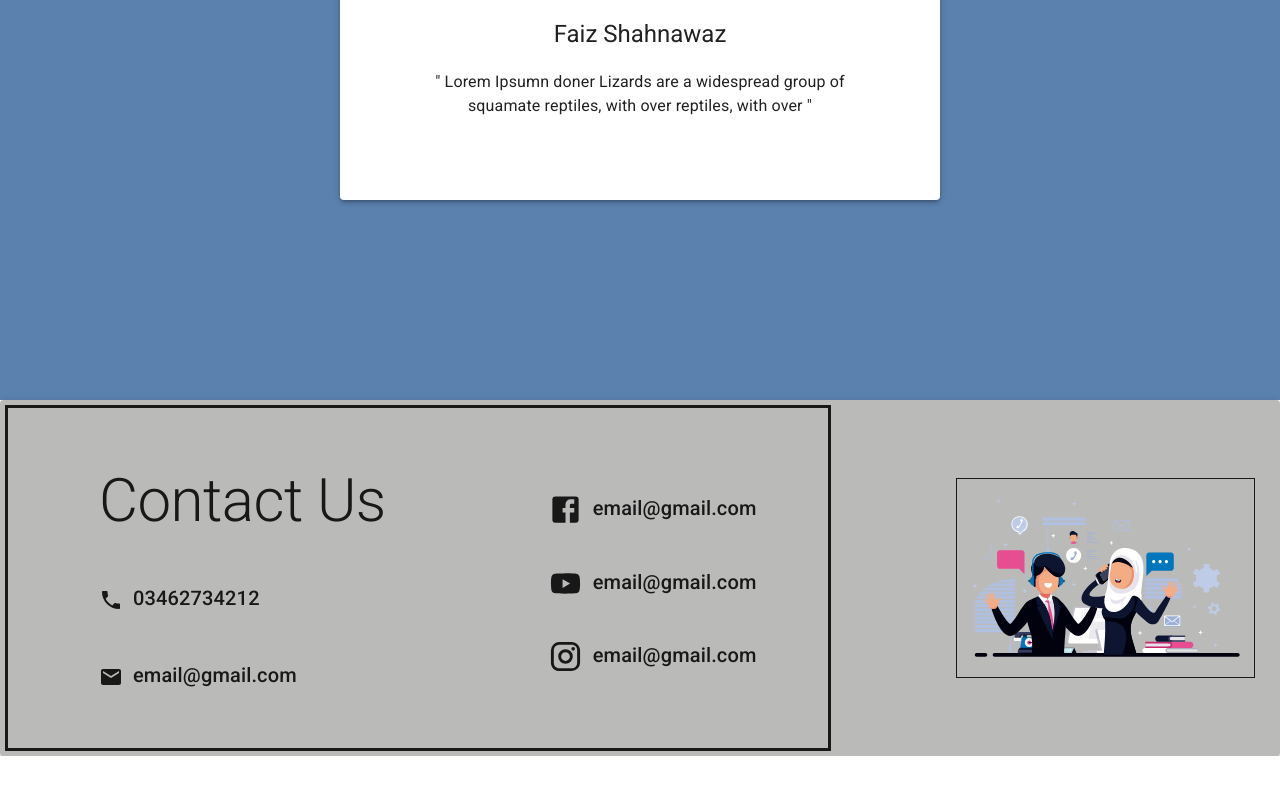
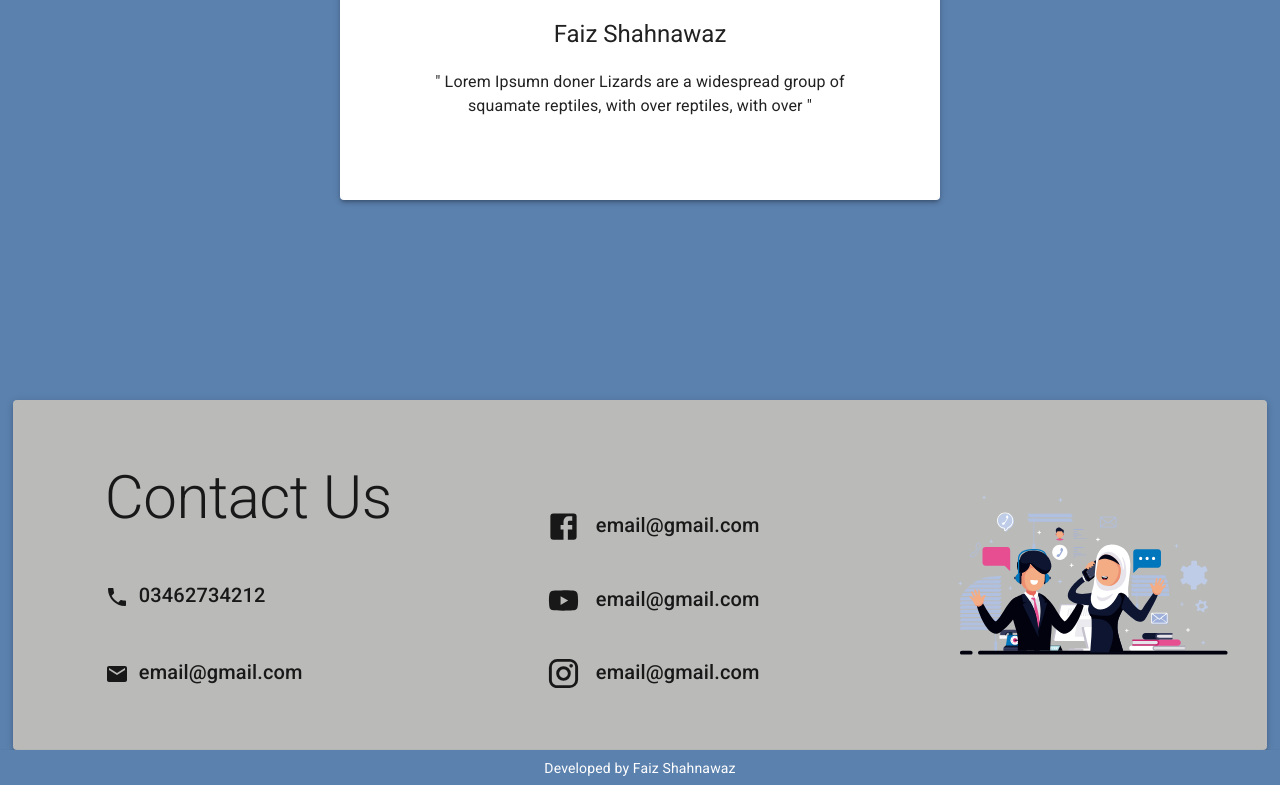
Before and after one commit to faiz260/Smart-solutions-app, a React (Create React App) app: page / in a window 1280 px wide. Shown: the part 1803-2588 px from the top of the page. Before the commit the page ends 2559 px from the top, so only its background shows below. Built offline with nearby package versions, Linux system fonts and the light colour scheme.

Commit message:
Lower footer added

```diff
--- a/src/components/home/footer/footer.css
+++ b/src/components/home/footer/footer.css
@@ -1,5 +1,10 @@
+.footer{
+  background-color: #5b81ae;
+}
 .footer_paper {
-  /* height: 400px; */
+  height: 90% !important;
+  width: 98%;
+  margin: auto;
   background-color: #babab9 !important;
   display: flex;
   justify-content: space-between;
@@ -10,8 +15,9 @@
 .div_1{
     display: flex;
     justify-content: space-around;
-    border: solid;
+    align-items: center;
     width: 65%;
+    /* border: 1px solid; */
 }
 
 .footer_right {
@@ -22,6 +28,7 @@
   display: flex;
   flex-direction: column;
   justify-content: space-around;
+  align-items: flex-start
 }
 
 .icon{
@@ -30,17 +37,16 @@
 }
 
 .footer_mid {
-  /* border: 1px solid; */
   height: 250px;
   padding: 15px;
   margin-top: 50px;
   display: flex;
   flex-direction: column;
   justify-content: space-around;
+  align-items: flex-start;
 }
 
 .footer_left {
-  border: 1px solid;
   height: 200px;
   margin: 20px;
   max-width: 300px;
@@ -48,16 +54,13 @@
 
 @media(max-width: 930px){
     .typo{
-        border: solid;
         font-size: 3.50rem !important;
         width: 90%;
     }
     .footer_right{
         width: 80%;
-        border: solid;
     }
     .footer_mid{
-        border: solid;
         width: 80%;
     }
     .footer_paper{
@@ -79,3 +82,24 @@
         font-size: 2rem !important;
     }
 }
+
+@media(max-width: 485px){
+  .div_1{
+    flex-direction: column;
+  }
+  .typo{
+    font-size: 3rem !important;
+  }
+  .footer_mid{
+    margin-top: -50px;
+  }
+}
+
+@media(max-width: 380px){
+  .typo{
+    font-size: 2.5rem !important;
+  }
+  .contact_details{
+    font-size: 1rem ;
+  }
+}
--- a/src/components/home/footer/footer.jsx
+++ b/src/components/home/footer/footer.jsx
@@ -19,6 +19,7 @@ function footer() {
     },
   };
   return (
+    <div className="footer">
       <Paper elevation={3} className="footer_paper">
         <div className="div_1">
           <div className="footer_right">
@@ -27,25 +28,25 @@ function footer() {
             </Typography>
             <Typography variant="h6" component="h6">
               <PhoneIcon className="icon" />
-            03462734212
+              <span className="contact_details">03462734212</span>
             </Typography>
             <Typography variant="h6" component="h6">
               <EmailIcon className="icon" />
-            email@gmail.com
+              <span className="contact_details">email@gmail.com</span>
             </Typography>
           </div>
           <div className="footer_mid">
             <Typography variant="h6" component="h6">
               <FacebookIcon className="icon" fontSize="large" />
-            email@gmail.com
+              <span className="contact_details"> email@gmail.com </span>
             </Typography>
             <Typography variant="h6" component="h6">
               <YouTubeIcon className="icon" fontSize="large" />
-            email@gmail.com
+              <span className="contact_details"> email@gmail.com </span>
             </Typography>
             <Typography variant="h6" component="h6">
               <InstagramIcon className="icon" fontSize="large" />
-            email@gmail.com
+              <span className="contact_details"> email@gmail.com </span>
             </Typography>
           </div>
         </div>
@@ -53,6 +54,7 @@ function footer() {
           <Lottie options={defaultOptions} />
         </div>
       </Paper>
+    </div>
   );
 }
 
--- /dev/null
+++ b/src/components/home/footer/lower_footer.css
@@ -0,0 +1,13 @@
+.lower_footer{
+    height: 35px;
+    background-color: #5b81ae !important;
+    border-radius: 0 !important;
+    display: flex;
+    align-items: center;
+    justify-content: center;
+    padding: 5px;
+}
+.lf_typo{
+    color: white !important;
+    cursor: pointer;
+}
--- /dev/null
+++ b/src/components/home/footer/lower_footer.jsx
@@ -0,0 +1,18 @@
+import React from "react";
+import { Paper, Typography, Link } from "@material-ui/core";
+import "./lower_footer.css";
+
+function lower_footer() {
+  return (
+    <Paper className="lower_footer">
+      <Typography variant="body2" component="h6" className="lf_typo">
+        <Link target="_blank" href="https://github.com/faiz260" className="lf_typo">
+          {" "}
+          Developed by Faiz Shahnawaz{" "}
+        </Link>
+      </Typography>
+    </Paper>
+  );
+}
+
+export default lower_footer;
--- a/src/components/home/home.jsx
+++ b/src/components/home/home.jsx
@@ -3,6 +3,7 @@ import Screen1 from './screen1/screen1';
 import Screen2 from './screen2/screen2';
 import Screen3 from './screen3/screen3';
 import Footer from './footer/footer';
+import LowerFooter from './footer/lower_footer';
 
 function home() {
     return (
@@ -11,6 +12,7 @@ function home() {
             <Screen2/>
             <Screen3/>
             <Footer/>
+            <LowerFooter/>
         </div>
     )
 }
```
Lines whose indentation alone changed are shown as unchanged.
